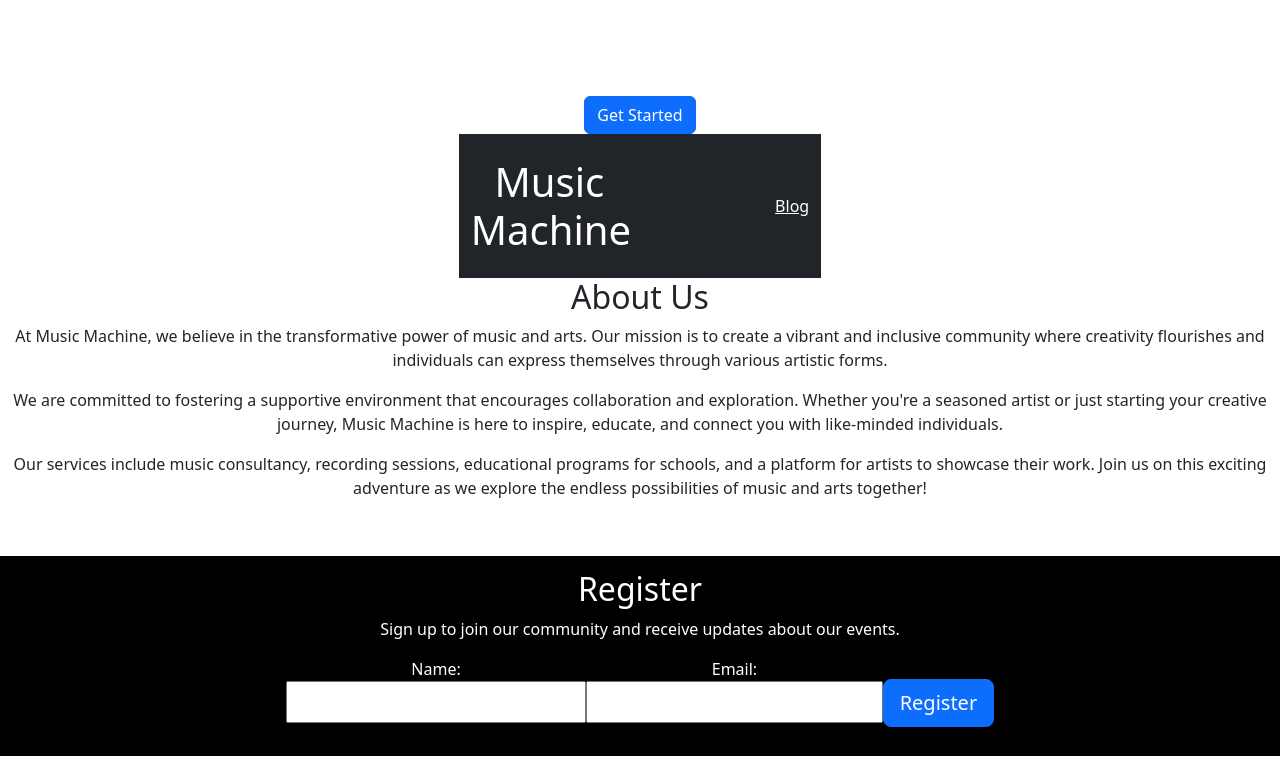
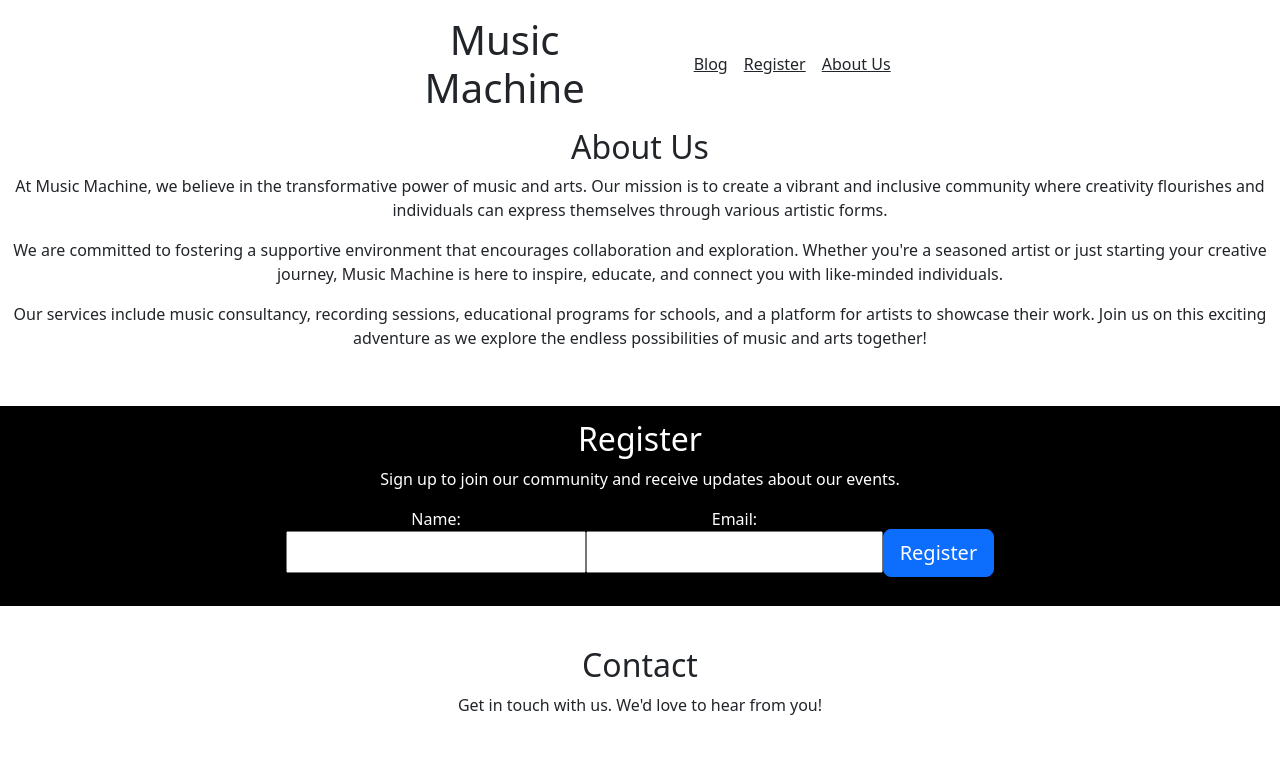
Before and after one commit to graceywambui/musicmachine, a React (Create React App) app: page / in a window 1280 px wide. Shown: the top 777 px of the page. Built offline with nearby package versions, Linux system fonts and the light colour scheme; a small style sheet from the web is missing.

Commit message:
changed header styling

```diff
--- a/src/App.css
+++ b/src/App.css
@@ -3,11 +3,6 @@
   text-align: center;
 }
 
-.App-header {
-  background-color: #282c34;
-  padding: 20px;
-  color: white;
-}
 
 .main {
   display:flex;
--- a/src/App.js
+++ b/src/App.js
@@ -2,7 +2,7 @@ import React from 'react';
 import 'bootstrap/dist/css/bootstrap.min.css';
 import './App.css';
 import Header from './components/Header'; // Remove the .js extension
-import Home from './components/Home';
+
 import AboutUs from './components/AboutUs';
 import Register from './components/Register';
 import ContactUs from './components/ContactUs';
@@ -12,7 +12,7 @@ import Media from './components/Media';
 const App = () => (
   <div className="App">
     {/* Homepage */}
-    <Home />
+
     <main>
       <div className="main">
         <Header />
--- a/src/components/Header.js
+++ b/src/components/Header.js
@@ -4,14 +4,16 @@ import React from 'react';
 
 const Header = () => {
   return (
-    <header className="bg-dark text-white py-4">
-      <div className="container">
-        <div className="row">
+    <header className="bg-white py-3">
+      <div className="container-fluid">
+        <div className="row align-items-center">
           <div className="col-md-6">
             <h1 className="mb-0">Music Machine</h1>
           </div>
-          <div className="col-md-6 d-flex align-items-center justify-content-end">
-            <a href="/blog" className="text-white">Blog</a>
+          <div className="col-md-6 text-md-right">
+            <a href="/blog" className="text-dark mx-2 d-inline-block">Blog</a>
+            <a href="/register" className="text-dark mx-2 d-inline-block">Register</a>
+            <a href="/about-us" className="text-dark mx-2 d-inline-block">About Us</a>
           </div>
         </div>
       </div>
```
Also changed, not shown: src/components/Header.css (added, +11 -0 lines).
